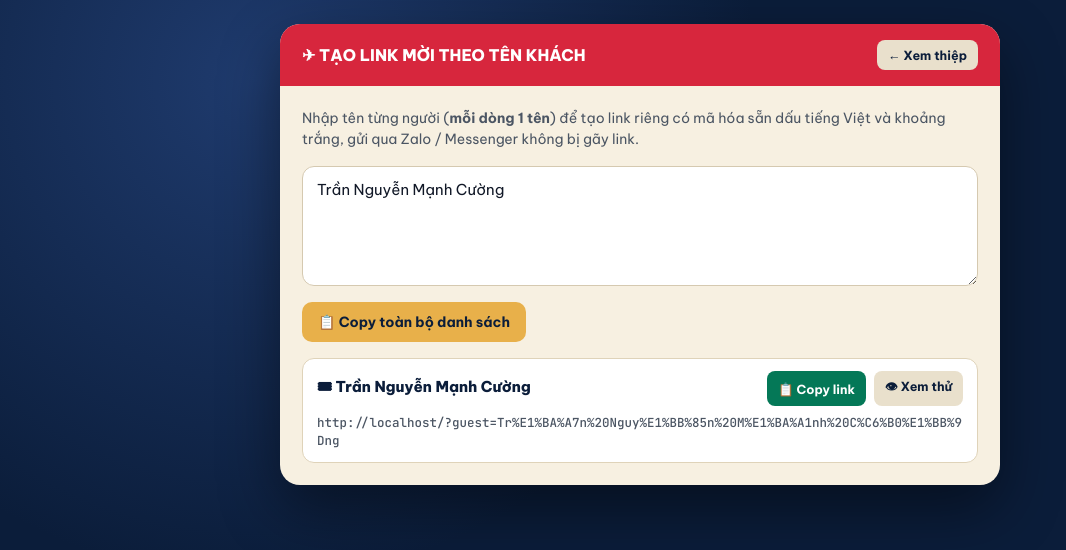
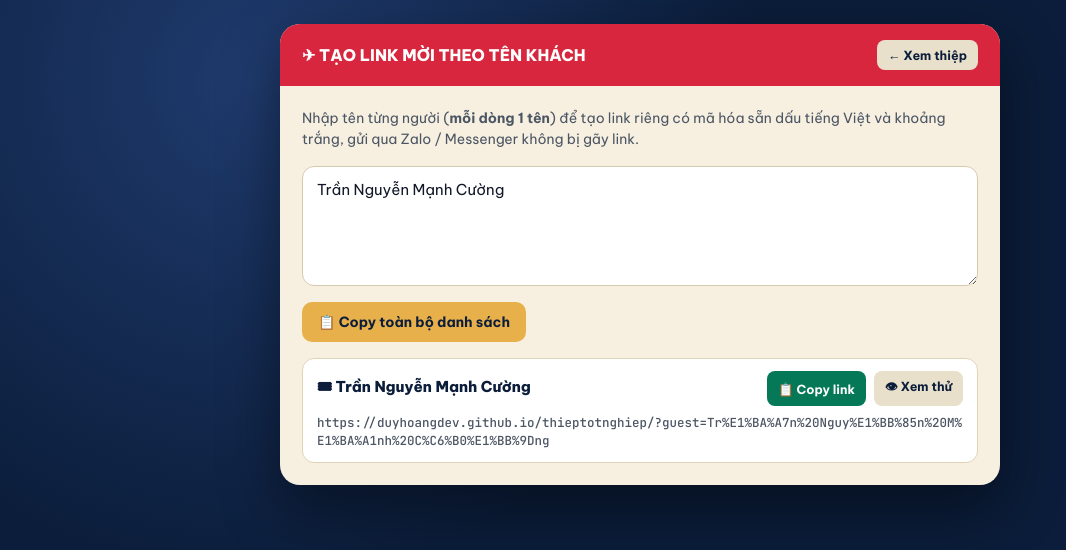
Before and after one commit to duyhoangdev/thieptotnghiep, a plain HTML site: page tao-link.html in a window 1280 px wide. Shown: the whole page, without its empty margins (0-1066 px from the left). Drawn offline with Linux system fonts and the light colour scheme.

Commit message:
Always generate public GitHub Pages invite links from tao-link

```diff
--- a/tao-link.html
+++ b/tao-link.html
@@ -91,20 +91,24 @@
   </main>
 
   <script>
-    const baseUrl = new URL("./", location.href).href.split("?")[0];
+    const PUBLIC_URL = "https://duyhoangdev.github.io/thieptotnghiep/";
+    const localUrl = new URL("./", location.href).href.split("?")[0];
+    const isLocal = /^(localhost|127\.0\.0\.1|192\.168\.|10\.|172\.(1[6-9]|2\d|3[01])\.)/.test(location.hostname);
+    const shareBase = isLocal ? PUBLIC_URL : localUrl;
     const namesEl = document.getElementById("names");
     const listEl = document.getElementById("list");
     const copyAllBtn = document.getElementById("copy-all");
 
-    function buildLink(name) {
-      return `${baseUrl}?guest=${encodeURIComponent(name)}`;
+    function buildLink(name, base = shareBase) {
+      return `${base}?guest=${encodeURIComponent(name)}`;
     }
 
     function render() {
       const names = namesEl.value.split(/\r?\n/).map((s) => s.trim()).filter(Boolean);
       listEl.innerHTML = "";
       names.forEach((name) => {
-        const url = buildLink(name);
+        const url = buildLink(name, shareBase);
+        const previewUrl = buildLink(name, localUrl);
         const card = document.createElement("div");
         card.className = "item";
         card.innerHTML = `
@@ -118,7 +122,7 @@
           <div class="url"></div>
         `;
         card.querySelector(".url").textContent = url;
-        card.querySelector("a").href = url;
+        card.querySelector("a").href = previewUrl;
         const copyBtn = card.querySelector("button");
         copyBtn.addEventListener("click", async () => {
           await navigator.clipboard.writeText(url);
```
